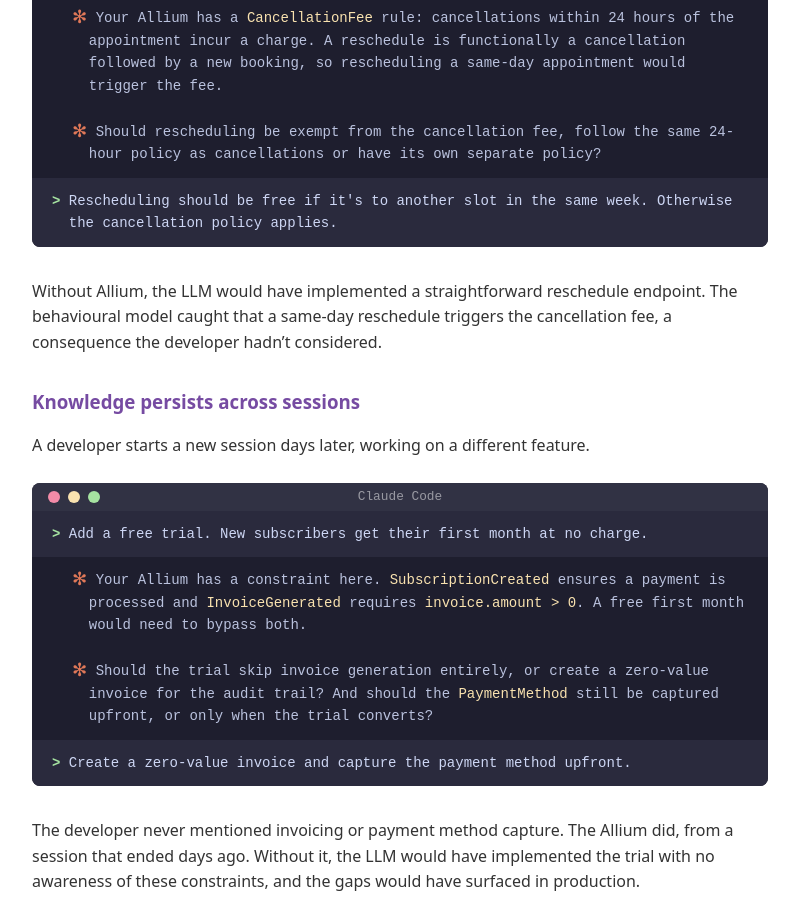
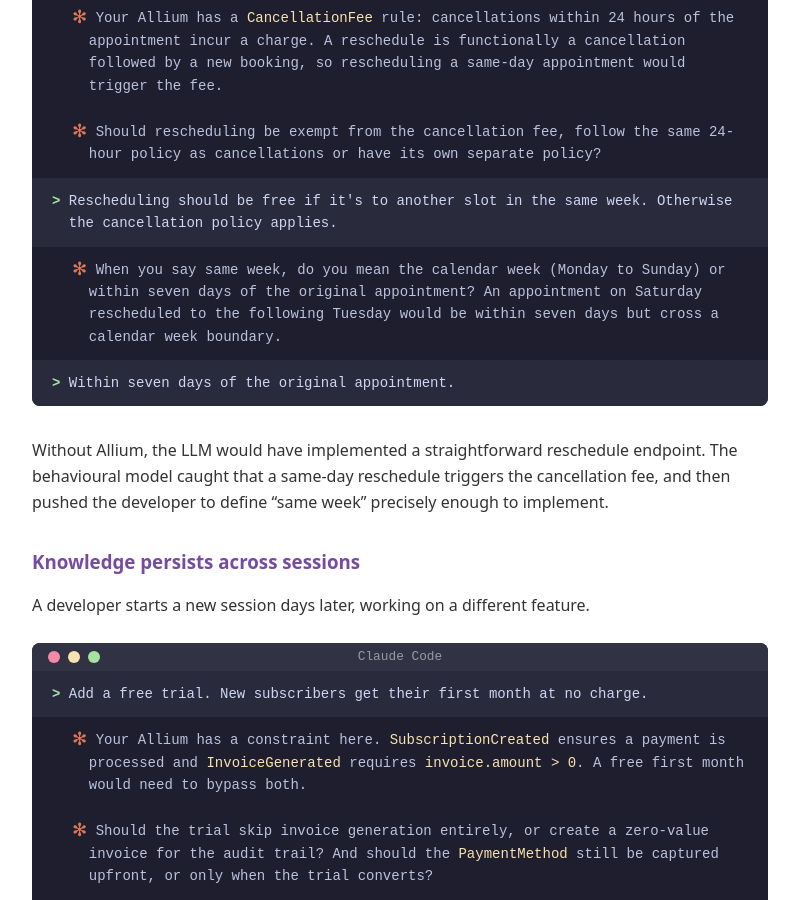
Before and after one commit to juxt/allium, a Jekyll site: the page built from usage.md, in a window 1280 px wide and 900 px high, scrolled down 1062 px. Shown: the whole window, without its empty margins (240-1039 px from the left). Built offline with Jekyll 4.4.1, drawn with Linux system fonts in a browser that asks for light colours.

Commit message:
Add calendar week clarification to scheduling example

```diff
--- a/usage.md
+++ b/usage.md
@@ -66,10 +66,16 @@
     <div class="turn user">
       <span class="prompt">&gt;</span> Rescheduling should be free if it's to another slot in the same week. Otherwise the cancellation policy applies.
     </div>
+    <div class="turn llm">
+      <span class="marker">✻</span> When you say same week, do you mean the calendar week (Monday to Sunday) or within seven days of the original appointment? An appointment on Saturday rescheduled to the following Tuesday would be within seven days but cross a calendar week boundary.
+    </div>
+    <div class="turn user">
+      <span class="prompt">&gt;</span> Within seven days of the original appointment.
+    </div>
   </div>
 </div>
 
-Without Allium, the LLM would have implemented a straightforward reschedule endpoint. The behavioural model caught that a same-day reschedule triggers the cancellation fee, a consequence the developer hadn't considered.
+Without Allium, the LLM would have implemented a straightforward reschedule endpoint. The behavioural model caught that a same-day reschedule triggers the cancellation fee, and then pushed the developer to define "same week" precisely enough to implement.
 
 ### Knowledge persists across sessions
 
```
